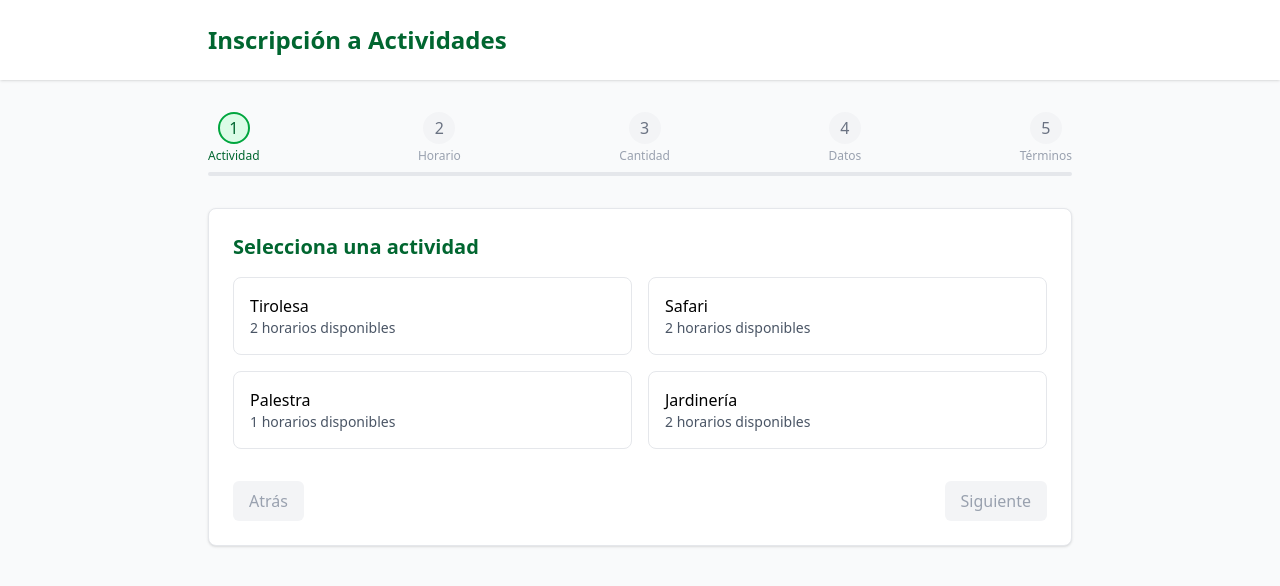
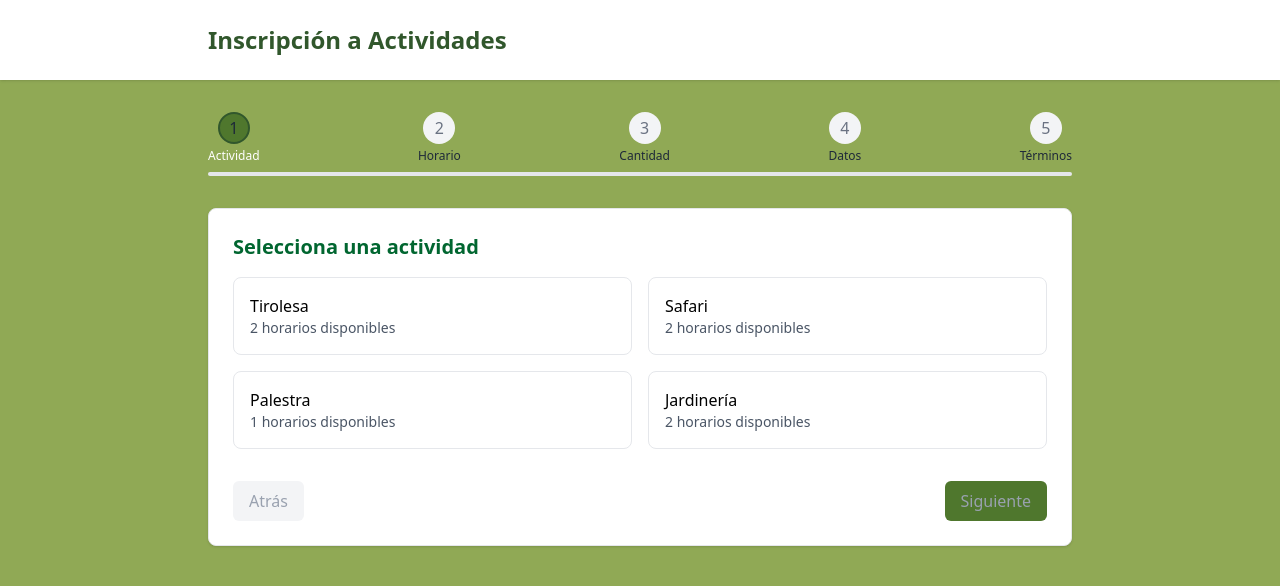
Before and after one commit to duchin325/EckoHarmonyPark, a React (Vite) app: page / in a window 1280 px wide. Shown: the top 586 px of the page. Built offline with nearby package versions, Linux system fonts and the light colour scheme.

Commit message:
cambio de paleta de colores

```diff
--- a/src/App.jsx
+++ b/src/App.jsx
@@ -160,8 +160,8 @@ export default function App() {
                   onClick={() => setActividadSeleccionada(actividad)}
                   className={`p-4 rounded-lg cursor-pointer transition-all ${
                     actividadSeleccionada?.id === actividad.id
-                      ? 'bg-green-100 border-2 border-green-500'
-                      : 'bg-white border border-gray-200 hover:border-green-300'
+                      ? 'bg-mindaro border-2 border-mossgreen'
+                      : 'bg-white border border-gray-200 hover:border-mossgreen'
                   }`}
                 >
                   <h3 className="font-medium">{actividad.nombre}</h3>
@@ -327,7 +327,7 @@ export default function App() {
   // Vista de inscripción exitosa
   if (inscripcionCompletada) {
     return (
-      <div className="min-h-screen bg-gray-50 flex items-center justify-center p-4">
+      <div className="min-h-screen bg-lime-200 flex items-center justify-center p-4">
         <div className="max-w-md w-full bg-white rounded-lg shadow-lg p-8 text-center">
           <div className="w-16 h-16 bg-green-100 rounded-full flex items-center justify-center mx-auto mb-4">
             <svg xmlns="http://www.w3.org/2000/svg" className="h-8 w-8 text-green-600" fill="none" viewBox="0 0 24 24" stroke="currentColor">
@@ -351,10 +351,10 @@ export default function App() {
 
   // Formulario principal
   return (
-    <div className="min-h-screen bg-gray-50 flex flex-col">
+    <div className="min-h-screen bg-mossgreen flex flex-col">
       <header className="bg-white shadow-sm">
         <div className="max-w-4xl mx-auto px-4 py-6">
-          <h1 className="text-2xl font-bold text-green-800">Inscripción a Actividades</h1>
+          <h1 className="text-2xl font-bold text-huntergreen">Inscripción a Actividades</h1>
         </div>
       </header>
 
@@ -366,13 +366,13 @@ export default function App() {
               {[1, 2, 3, 4, 5].map((stepNum) => (
                 <div
                   key={stepNum}
-                  className={`flex flex-col items-center ${stepNum < paso ? 'text-green-600' : stepNum === paso ? 'text-green-800' : 'text-gray-400'}`}
+                  className={`flex flex-col items-center ${stepNum < paso ? 'text-huntergreen' : stepNum === paso ? 'text-white' : 'text-gray-800'}`}
                 >
                   <div className={`w-8 h-8 rounded-full flex items-center justify-center ${
                     stepNum < paso
-                      ? 'bg-green-600 text-white'
+                      ? 'bg-darkgreen text-white'
                       : stepNum === paso
-                        ? 'bg-green-100 text-green-800 border-2 border-green-600'
+                        ? 'bg-ferngreen text-gray-800 border-2 border-huntergreen'
                         : 'bg-gray-100 text-gray-500'
                   }`}>
                     {stepNum < paso ? (
@@ -424,8 +424,8 @@ export default function App() {
                 disabled={!puedeAvanzar()}
                 className={`px-4 py-2 rounded-md ${
                   puedeAvanzar()
-                    ? 'bg-green-600 hover:bg-green-700 text-white'
-                    : 'bg-gray-100 text-gray-400 cursor-not-allowed'
+                    ? 'bg-ferngreen hover:bg-green-700 text-white'
+                    : 'bg-ferngreen text-gray-400 cursor-not-allowed'
                 }`}
               >
                 {paso === 5 ? 'Confirmar inscripción' : 'Siguiente'}
--- a/src/index.css
+++ b/src/index.css
@@ -1 +1,9 @@
 @import "tailwindcss";
+
+@theme {
+    --color-mindaro: #ECF39E;
+    --color-mossgreen: #90A955;
+    --color-ferngreen: #4F772D;
+    --color-huntergreen: #31572C;
+    --color-darkgreen: #132A13;
+  }
--- /dev/null
+++ b/tailwind.config.js
@@ -0,0 +1,21 @@
+/** @type {import('tailwindcss').Config} */
+module.exports = {
+    content: [
+      "./index.html",
+      "./src/**/*.{js,ts,jsx,tsx}", // Ajustá esto según tu estructura
+    ],
+    theme: {
+      extend: {
+        colors: {
+          brand: {
+            dark: "#132A13",
+            forest: "#31572C",
+            olive: "#4F772D",
+            lime: "#90A955",
+            cream: "#ECF39E",
+          },
+        },
+      },
+    },
+    plugins: [],
+  }
```
